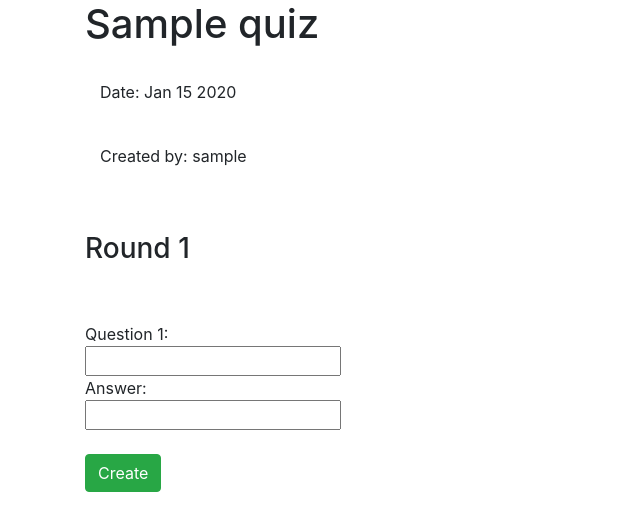
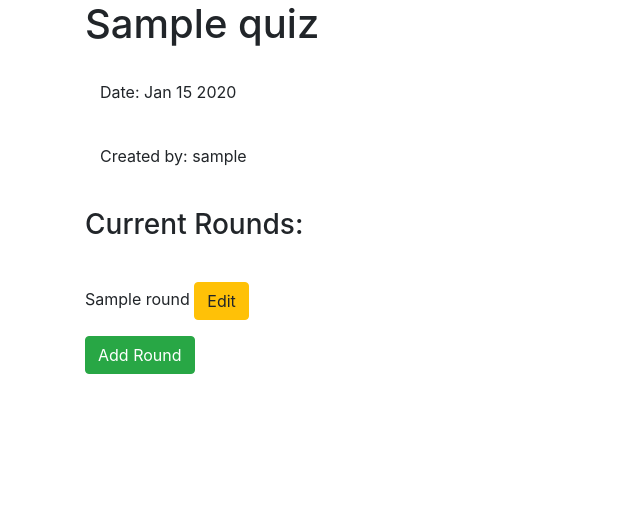
Before and after one commit to Goldie698/Newcys, a Django app: page /quiz/1 in a window 1280 px wide. Shown: the part 56-587 px from the top of the page, without its empty margins (0-640 px from the left). Run offline with Django 3.2, Linux system fonts and the light colour scheme; tables that the repository leaves empty hold one stand-in row (values such as "Sample post"); some libraries are stand-ins or nearby versions.

Commit message:
Can successfully create quizzesgit add .git add .Still ugly tho

```diff
--- a/quiz/admin.py
+++ b/quiz/admin.py
@@ -1,7 +1,7 @@
 from django.contrib import admin
-from .models import Quiz, Round, Questions
+from .models import Quiz, Round, Question
 
 # Register your models here.
 admin.site.register(Quiz)
 admin.site.register(Round)
-admin.site.register(Questions)
+admin.site.register(Question)
--- a/quiz/models.py
+++ b/quiz/models.py
@@ -11,8 +11,6 @@ class Quiz(models.Model):
     pub_date = models.DateTimeField()
     participants = models.IntegerField()
     founder = models.ForeignKey(User, on_delete=models.CASCADE)
-    rounds = models.IntegerField()
-    numqs = models.IntegerField(default=0)
 
     def summary(self):
         return self.body[:200]
@@ -34,7 +32,7 @@ class Round(models.Model):
         return self.title
 
 
-class Questions(models.Model):
+class Question(models.Model):
     prompt = models.CharField(max_length=200)
     answer = models.CharField(max_length=200)
     round = models.ForeignKey(Round, on_delete=models.CASCADE)
--- a/quiz/templates/quiz/questions.html
+++ b/quiz/templates/quiz/questions.html
@@ -7,7 +7,7 @@
 {% endif %}
 
 <h1>Quiz Questions</h1>
-<form method="POST" action="{% url 'questions' %}" enctype="multipart/form-data">
+<form method="POST" action="{% url 'submitquestion' quiz.id round.id %}" enctype="multipart/form-data">
     {% csrf_token %}
     <br>
     Question:
--- a/quiz/templates/quiz/quizdetail.html
+++ b/quiz/templates/quiz/quizdetail.html
@@ -1,8 +1,6 @@
 <!DOCTYPE html>
 {% extends 'base.html' %}
 <html lang="en">
-<!--{% load static %}-->
-<!--<link rel="stylesheet" href="{% static 'js/quizdetail.js' %}">-->
 {% block content%}
 <h1> {{ quiz.title }}</h1>
 <div class="container">
@@ -12,32 +10,14 @@
     <p>Created by: {{quiz.founder}}</p>
     <br>
 </div>
-<!--<p>-->
-<!--    <a href="{% url 'round' %}" class="btn btn-primary my-2">Add Round</a>-->
-<!--</p>-->
-{% for r in round%}
+<h3>Current Rounds:</h3>
+{% for round in rounds%}
 <br>
-<h3> {{r.title}}</h3>
-<!--<input type="button" class="btn btn-primary" value="Add Questions">-->
-
-{% for q in range %}
-<br>
-<form method="POST" action="{% url 'createquestion' r.id %}" enctype="multipart/form-data">
-    {% csrf_token %}
-    <br>
-    Question {{q}}:
-    <br>
-    <input type="text" name="prompt">
-    <br>
-    Answer:
-    <br>
-    <input type="text" name="answer">
-    <br>
-    <br>
-    <input class="btn btn-success" type="submit" value="Create">
-</form>
-{% endfor %}
-
-{% endfor %}
+{{round.title}}
+<a href="{% url 'rounddetail' quiz.id round.id %}" class="btn btn-warning my-2">Edit</a>
+{% endfor%}
+<p>
+    <a href="{% url 'round' quiz.id %}" class="btn btn-success my-2">Add Round</a>
+</p>
 {% endblock %}
 </html>
--- a/quiz/urls.py
+++ b/quiz/urls.py
@@ -3,9 +3,13 @@ from . import views
 
 urlpatterns = [
     path('create', views.create, name='create'),
-    path('round', views.rounds, name='round'),
     path('<int:quiz_id>', views.quizdetail, name='quizdetail'),
-    path('<int:quiz_id>/', views.createquestion, name='createquestion'),
     path('', views.create, name='quiz/create'),
+    path('<int:quiz_id>/round', views.round, name='round'),
+    # path('<int:quiz_id>/', views.createround, name='createround'),
+    path('<int:quiz_id>/createround', views.createround, name='createround'),
+    path('<int:quiz_id>/round/<int:round_id>/', views.rounddetail, name='rounddetail'),
+    path('<int:quiz_id>/round/<int:round_id>/questions', views.questions, name='questions'),
+    path('<int:quiz_id>/round/<int:round_id>/submitquestion', views.submitquestion, name='submitquestion'),
 
 ]
--- a/quiz/views.py
+++ b/quiz/views.py
@@ -1,6 +1,6 @@
-from django.shortcuts import render, redirect, get_object_or_404
+from django.shortcuts import render, redirect, get_object_or_404, HttpResponseRedirect
 from django.contrib.auth.decorators import login_required
-from .models import Quiz, Round, Questions
+from .models import Quiz, Round, Question
 from django.utils import timezone
 
 
@@ -16,65 +16,77 @@ def create(request):
         if request.POST['title']:
             quiz = Quiz()
             quiz.title = request.POST['title']
-            quiz.rounds = request.POST['rounds']
             quiz.private = True
             quiz.pub_date = timezone.datetime.now()
             quiz.participants = 0
             quiz.founder = request.user
-            quiz.numqs = request.POST['numqs']
             quiz.save()
             return redirect('/quiz/' + str(quiz.id))
-            # return render(request, 'quiz/questions.html')
-            # return redirect('home')
         else:
             return render(request, 'quiz/create.html', {'error': ' All fields must be filled out'})
     else:
         return render(request, 'quiz/create.html')
 
 
-def rounds(request):
-    # round1 = get_object_or_404(Quiz, pk=round_id)
-    return render(request, 'quiz/round.html')
+def quizdetail(request, quiz_id):
+    quiz = get_object_or_404(Quiz, pk=quiz_id)
+    rounds = Round.objects.filter(quiz=quiz)
+    return render(request, 'quiz/quizdetail.html', {'quiz': quiz, 'rounds': rounds})
 
 
-# def createrounds(request, quiz_id):
-#     if request.method == 'POST':
-#         if request.POST['title']:
-#             quiz = get_object_or_404(Quiz, pk=quiz_id)
-#             r = Round()
-#             r.title = request.POST['title']
-#             r.quiz = quiz
-#             r.save()
-#             return redirect('quiz/round/' + str(r.id))
-#         else:
-#             return render(request, 'quiz/quizdetail.html', {'error': ' All fields must be filled out'})
-#     else:
-#         return render(request, 'quiz/quizdetail.html')
+def round(request, quiz_id):
+    if request.method != 'POST':
+        quiz = get_object_or_404(Quiz, pk=quiz_id)
+        return render(request, 'quiz/round.html', {'quiz': quiz})
+    # return redirect('quiz/round/')
 
 
-def quizdetail(request, quiz_id):
-    quiz = get_object_or_404(Quiz, pk=quiz_id)
-    roundslist = []
-    i = 0
-    for i in range(quiz.rounds):
-        i += 1
-        r = Round()
-        roundslist.append(r)
-        r.title = 'Round ' + str(i)
-        r.quiz = quiz
-        r.save()
-    return render(request, 'quiz/quizdetail.html', {'quiz': quiz, 'round': roundslist, 'range': range(1, (quiz.numqs + 1))})
+def createround(request, quiz_id):
+    if request.method == 'POST':
+        if request.POST['title']:
+            r = Round()
+            quiz = get_object_or_404(Quiz, pk=quiz_id)
+            r.quiz = quiz
+            r.title = request.POST['title']
+            r.save()
+            return redirect('round/' + str(r.id))
+        else:
+            quiz = get_object_or_404(Quiz, pk=quiz_id)
+            return render(request, 'quiz/round.html', {'quiz': quiz, 'error': ' All fields must be filled out'})
+    else:
+        return render(request, 'quiz/round.html')
 
 
-def createquestion(request, r_id):
+def rounddetail(request, round_id, quiz_id):
+    round = get_object_or_404(Round, pk=round_id)
+    quiz = get_object_or_404(Quiz, pk=quiz_id)
+    questions = Question.objects.filter(round=round)
+    return render(request, 'quiz/rounddetail.html', {'round': round, 'quiz': quiz, 'questions': questions})
+
+
+def questions(request, quiz_id, round_id):
+    round = get_object_or_404(Round, pk=round_id)
+    quiz = get_object_or_404(Quiz, pk=quiz_id)
+    return render(request, 'quiz/questions.html', {'quiz': quiz, 'round': round})
+
+
+def submitquestion(request, quiz_id, round_id, ):
     if request.method == 'POST':
-        if request.POST['prompt'] and request.POST['answer']:
-            ques = Questions()
-            r = get_object_or_404(Round, pk=r_id)
-            ques.round = r
-            ques.prompt = request.POST['prompt']
-            ques.answer = request.POST['answer']
-            ques.save()
-            return render(request, 'quiz/quizdetail.html')
+        if request.POST['prompt']:
+            q = Question()
+            round = get_object_or_404(Round, pk=round_id)
+            quiz = Quiz.objects.get(round=round)
+            q.round = round
+            q.prompt = request.POST['prompt']
+            q.answer = request.POST['answer']
+            q.save()
+            questions = Question.objects.filter(round=round)
+            return render(request, 'quiz/rounddetail.html', {'round': round, 'quiz': quiz, 'questions': questions})
+        else:
+            round = get_object_or_404(Round, pk=round_id)
+            quiz = Quiz.objects.get(round=round)
+            questions = Question.objects.filter(round=round)
+            return render(request, 'quiz/questions.html', {'round': round, 'quiz': quiz, 'questions': questions,
+                                                           'error': ' All fields must be filled out'})
     else:
-        return redirect(request, 'home')
+        return render(request, 'quiz/questions.html')
```
Also changed, not shown: quiz/templates/quiz/create.html (+0 -8 lines), quiz/templates/quiz/round.html (+10 -14 lines), quiz/templates/quiz/rounddetail.html (added, +28 -0 lines), requirements.txt (added, +11 -0 lines), quiz/migrations/0007_auto_20200421_1151.py (added), 1 other file.
